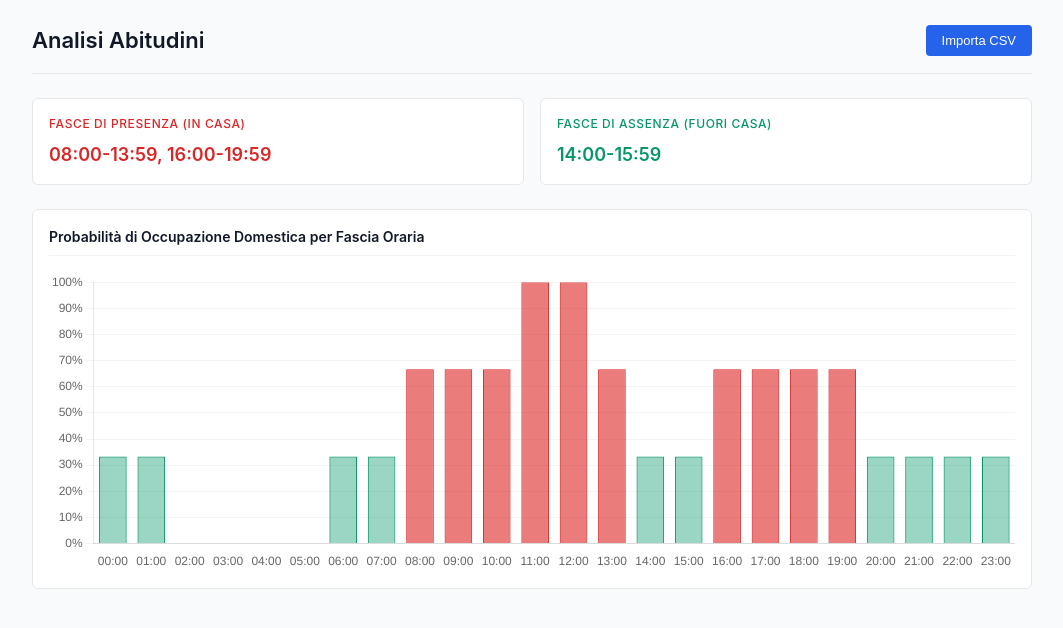
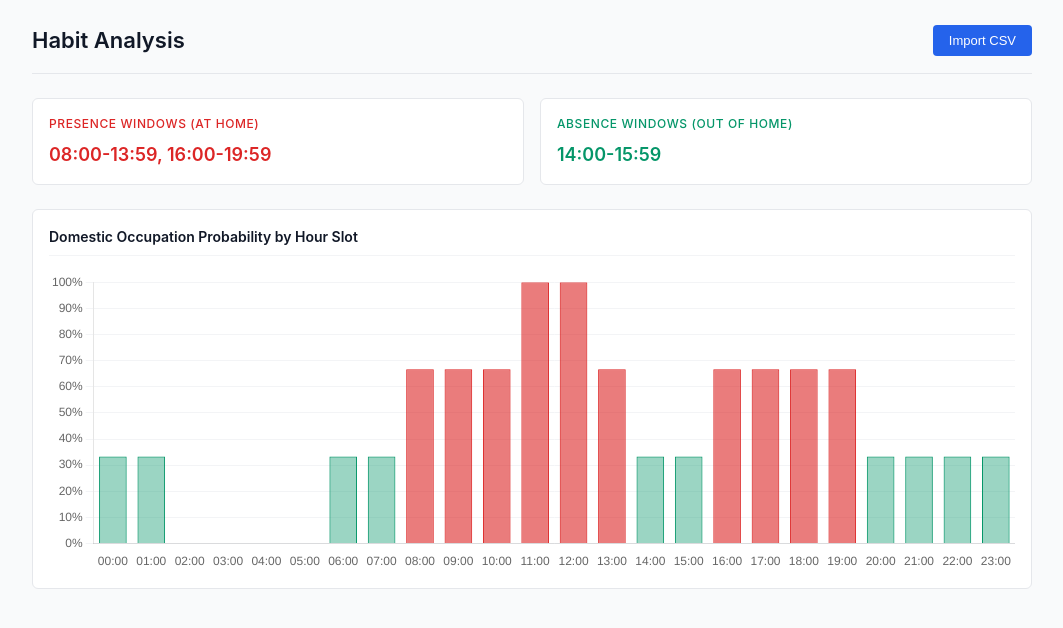
Before and after one commit to ThetaLogN/Security-Shelly-Plug-S-gen1, a Flask app: page / in a window 1280 px wide. Shown: the top 628 px of the page, without its empty margins (108-1171 px from the left). Run offline with Flask 3, Linux system fonts and the light colour scheme.

Commit message:
english version

```diff
--- a/ML/app.py
+++ b/ML/app.py
@@ -24,15 +24,15 @@ def api_habits():
 @app.route("/api/upload", methods=["POST"])
 def api_upload():
     if 'file' not in request.files:
-        return jsonify({"status": "error", "message": "Nessun file fornito"}), 400
+        return jsonify({"status": "error", "message": "No file provided"}), 400
     file = request.files['file']
     if file.filename == '':
-        return jsonify({"status": "error", "message": "Nessun file selezionato"}), 400
+        return jsonify({"status": "error", "message": "No file selected"}), 400
     if not file.filename.endswith('.csv'):
-        return jsonify({"status": "error", "message": "Il file deve essere in formato CSV"}), 400
+        return jsonify({"status": "error", "message": "The file must be in CSV format"}), 400
     try:
         file.save(CSV_PATH)
-        return jsonify({"status": "success", "message": "File CSV importato con successo."})
+        return jsonify({"status": "success", "message": "CSV file imported successfully."})
     except Exception as e:
         return jsonify({"status": "error", "message": str(e)}), 500
 
--- a/ML/templates/index.html
+++ b/ML/templates/index.html
@@ -1,9 +1,9 @@
 <!DOCTYPE html>
-<html lang="it">
+<html lang="en">
 <head>
     <meta charset="UTF-8">
     <meta name="viewport" content="width=device-width, initial-scale=1.0">
-    <title>Shelly Plug S — Analizzatore Abitudini</title>
+    <title>Shelly Plug S — Habit Analyzer</title>
     <script src="https://cdn.jsdelivr.net/npm/chart.js"></script>
     <style>
         body {
@@ -141,15 +141,15 @@
 <body>
     <div class="container">
         <header>
-            <h1>Analisi Abitudini</h1>
+            <h1>Habit Analysis</h1>
             <div style="display: flex; gap: 8px; align-items: center;">
                 <input type="file" id="csv-file" accept=".csv" style="display: none;" onchange="uploadCSV()">
-                <button onclick="document.getElementById('csv-file').click()" style="background-color: #2563eb;">Importa CSV</button>
+                <button onclick="document.getElementById('csv-file').click()" style="background-color: #2563eb;">Import CSV</button>
             </div>
         </header>
 
         <div id="main-content">
-            <div class="loading">Caricamento dati e analisi ML in corso...</div>
+            <div class="loading">Loading data and ML analysis in progress...</div>
         </div>
     </div>
 
@@ -171,9 +171,9 @@
                                     <line x1="12" y1="18" x2="12" y2="12"/>
                                     <polyline points="9 15 12 12 15 15"/>
                                 </svg>
-                                <h3 style="font-size: 16px; font-weight: 600; margin: 0 0 8px 0; color: #111827;">Nessun dato disponibile</h3>
-                                <p style="font-size: 14px; color: #6b7280; max-width: 325px; margin: 0 0 20px 0;">Carica un file CSV di telemetria per visualizzare le statistiche, i grafici di presenza e l'analisi ML.</p>
-                                <button onclick="document.getElementById('csv-file').click()" style="background-color: #2563eb;">Seleziona File CSV</button>
+                                <h3 style="font-size: 16px; font-weight: 600; margin: 0 0 8px 0; color: #111827;">No data available</h3>
+                                <p style="font-size: 14px; color: #6b7280; max-width: 325px; margin: 0 0 20px 0;">Upload a telemetry CSV file to view statistics, presence charts, and ML analysis.</p>
+                                <button onclick="document.getElementById('csv-file').click()" style="background-color: #2563eb;">Select CSV File</button>
                             </div>
                         `;
                         return;
@@ -182,7 +182,7 @@
                     renderDashboard(data);
                 })
                 .catch(err => {
-                    document.getElementById('main-content').innerHTML = '<div class="anomaly-item">Errore di comunicazione con il server.</div>';
+                    document.getElementById('main-content').innerHTML = '<div class="anomaly-item">Communication error with the server.</div>';
                 });
         }
 
@@ -194,7 +194,7 @@
 
             let anomaliesHtml = '';
             if (anomalies.length === 0) {
-                anomaliesHtml = '<p class="no-anomalies">✓ Nessuna anomalia rilevata nelle ultime letture.</p>';
+                anomaliesHtml = '<p class="no-anomalies">✓ No anomalies detected in the latest readings.</p>';
             } else {
                 anomalies.forEach(a => {
                     anomaliesHtml += `
@@ -215,17 +215,17 @@
             const content = `
                 <div class="grid-3" style="grid-template-columns: 1fr 1fr; margin-bottom: 24px;">
                     <div class="card">
-                        <div class="card-title" style="color: #dc2626;">Fasce di Presenza (In Casa)</div>
+                        <div class="card-title" style="color: #dc2626;">Presence Windows (At Home)</div>
                         <div class="card-value" style="font-size: 18px; color: #dc2626; margin-top: 8px;">${presence.active_windows}</div>
                     </div>
                     <div class="card">
-                        <div class="card-title" style="color: #059669;">Fasce di Assenza (Fuori Casa)</div>
+                        <div class="card-title" style="color: #059669;">Absence Windows (Out of Home)</div>
                         <div class="card-value" style="font-size: 18px; color: #059669; margin-top: 8px;">${presence.absence_windows}</div>
                     </div>
                 </div>
 
                 <div class="chart-box" style="margin-bottom: 24px;">
-                    <h2>Probabilità di Occupazione Domestica per Fascia Oraria</h2>
+                    <h2>Domestic Occupation Probability by Hour Slot</h2>
                     <canvas id="presenceCanvas" style="max-height: 300px;"></canvas>
                 </div>
             `;
@@ -247,7 +247,7 @@
                 data: {
                     labels: labels,
                     datasets: [{
-                        label: 'Potenza Media (W)',
+                        label: 'Average Power (W)',
                         data: profile,
                         borderColor: '#2563eb',
                         backgroundColor: 'rgba(37, 99, 235, 0.05)',
@@ -287,7 +287,7 @@
                     labels: labels,
                     datasets: [
                         {
-                            label: 'Profilo Attivo',
+                            label: 'Active Profile',
                             data: highCentroid,
                             borderColor: '#dc2626',
                             borderWidth: 2,
@@ -295,7 +295,7 @@
                             fill: false
                         },
                         {
-                            label: 'Profilo Eco/Standby',
+                            label: 'Eco/Standby Profile',
                             data: lowCentroid,
                             borderColor: '#059669',
                             borderWidth: 2,
@@ -337,7 +337,7 @@
                 data: {
                     labels: labels,
                     datasets: [{
-                        label: 'Probabilità Presenza (%)',
+                        label: 'Presence Probability (%)',
                         data: presenceProbabilities,
                         backgroundColor: presenceProbabilities.map(p => p >= 50.0 ? 'rgba(220, 38, 38, 0.6)' : 'rgba(5, 150, 105, 0.4)'),
                         borderColor: presenceProbabilities.map(p => p >= 50.0 ? '#dc2626' : '#059669'),
@@ -375,7 +375,7 @@
 
             const btn = document.querySelector('button[onclick*="csv-file"]');
             const originalText = btn.innerText;
-            btn.innerText = 'Caricamento...';
+            btn.innerText = 'Uploading...';
             btn.disabled = true;
 
             fetch('/api/upload', {
@@ -385,14 +385,14 @@
             .then(res => res.json())
             .then(data => {
                 if (data.status === 'success') {
-                    alert('File CSV importato con successo!');
+                    alert('CSV file imported successfully!');
                     loadDashboard();
                 } else {
-                    alert('Errore: ' + data.message);
+                    alert('Error: ' + data.message);
                 }
             })
             .catch(err => {
-                alert('Errore durante l\'importazione del file.');
+                alert('Error during file import.');
             })
             .finally(() => {
                 btn.innerText = originalText;
```
Also changed, not shown: ML/analyzer.py (+15 -15 lines).
